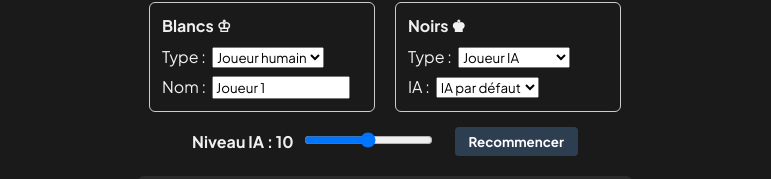
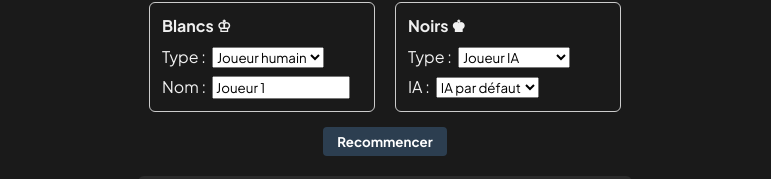
Before and after one commit to NimaRAKHODAI/les-fous-du-roi, a React (Vite) app: page / in a window 1280 px wide. Shown: the part 91-270 px from the top of the page, without its empty margins (255-1026 px from the left). Built offline with nearby package versions, Linux system fonts and the light colour scheme.

Commit message:
refactor: remove skill level parameter from GameOptions component

```diff
--- a/src/App.jsx
+++ b/src/App.jsx
@@ -187,8 +187,6 @@ export default function App() {
         setWhitePlayer={setWhitePlayer}
         blackPlayer={blackPlayer}
         setBlackPlayer={setBlackPlayer}
-          skillLevel={skillLevel}
-          setSkillLevel={setSkillLevel}
         resetGame={resetGame}
       />
 
--- a/src/components/GameOptions.jsx
+++ b/src/components/GameOptions.jsx
@@ -5,8 +5,6 @@ export function GameOptions({
   setWhitePlayer,
   blackPlayer,
   setBlackPlayer,
-  skillLevel,
-  setSkillLevel,
   resetGame,
 }) {
   return (
@@ -25,7 +23,6 @@ export function GameOptions({
                 setWhitePlayer({
                   ...whitePlayer,
                   type: newType,
-                  // Réinitialise le nom selon le type choisi
                   name: newType === 'ai' ? 'IA par défaut' : 'Joueur 1',
                 });
               }}
@@ -56,14 +53,11 @@ export function GameOptions({
                   setWhitePlayer({
                     ...whitePlayer,
                     aiModel: e.target.value,
-                    name: selectedLabel, // Prend le texte de l'option (ex: "IA par défaut")
+                    name: selectedLabel,
                   });
                 }}
               >
                 <option value="default">IA par défaut</option>
-                {/* Exemple d'autres modèles futurs : */}
-                {/* <option value="stockfish">Stockfish</option> */}
-                {/* <option value="qwen">Qwen 2.5</option> */}
               </select>
             </div>
           )}
@@ -111,13 +105,11 @@ export function GameOptions({
                   setBlackPlayer({
                     ...blackPlayer,
                     aiModel: e.target.value,
-                    name: selectedLabel, // Prend le texte de l'option
+                    name: selectedLabel,
                   });
                 }}
               >
                 <option value="default">IA par défaut</option>
-                {/* <option value="stockfish">Stockfish</option> */}
-                {/* <option value="qwen">Qwen 2.5</option> */}
               </select>
             </div>
           )}
@@ -125,19 +117,7 @@ export function GameOptions({
 
       </div>
 
-      {/* Niveau IA et Recommencer */}
-      <div style={{ display: 'flex', gap: '20px', alignItems: 'center' }}>
-        <div>
-          <label style={{ fontWeight: 'bold', marginRight: '8px' }}>Niveau IA : {skillLevel}</label>
-          <input
-            type="range"
-            min="0"
-            max="20"
-            value={skillLevel}
-            onChange={(e) => setSkillLevel(Number(e.target.value))}
-          />
-        </div>
-
+      {/* Bouton Recommencer */}
       <button
         onClick={resetGame}
         style={{
@@ -153,6 +133,5 @@ export function GameOptions({
         Recommencer
       </button>
     </div>
-    </div>
   );
 }
```
Lines whose indentation alone changed are shown as unchanged.
